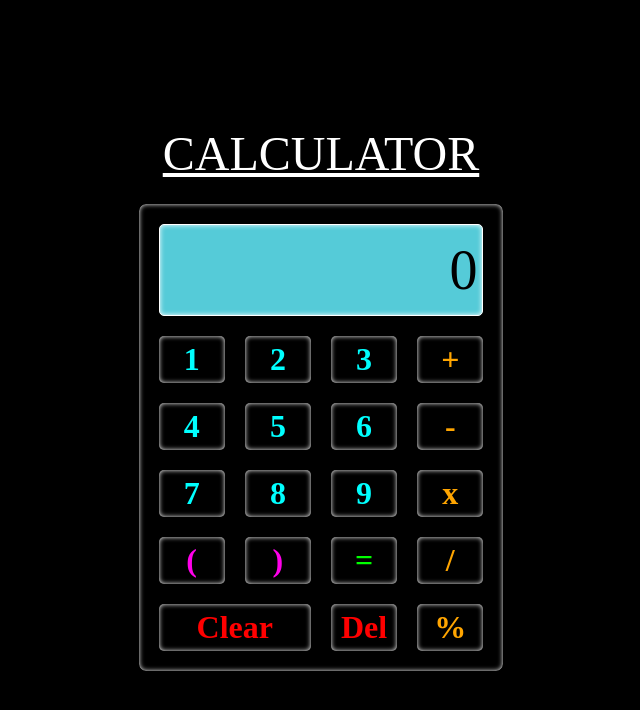
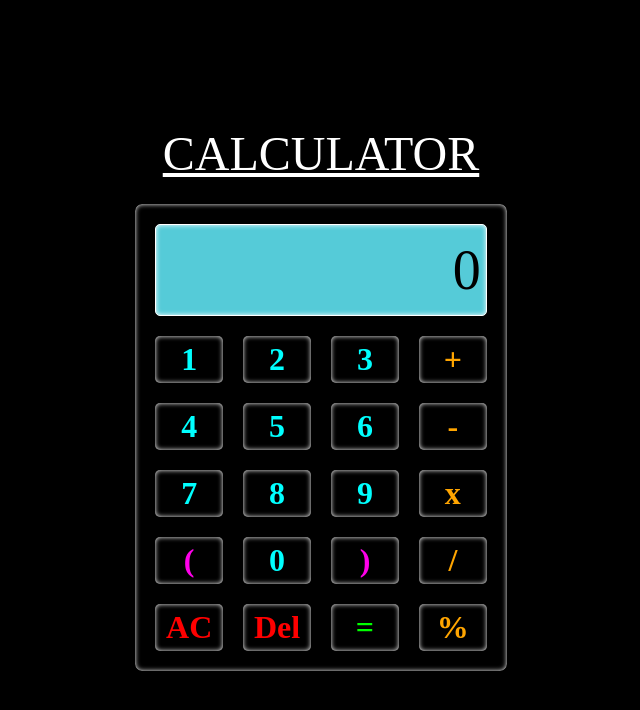
Before and after one commit to KC-004/Calculator_javascript, a plain HTML site: page index.html in a window 1280 px wide. Shown: the whole page, without its empty margins (319-959 px from the left). Drawn offline with Linux system fonts and the light colour scheme; a web font is replaced by a local one.

Commit message:
updating...

```diff
--- a/index.html
+++ b/index.html
@@ -42,15 +42,19 @@
         <div class="btn opp mul" onclick="addElement('*')">x</div>
 
         <div class="open btn" onclick="addElement('(')">(</div>
+        <div class="6 btn" onclick="addElement('0')">0</div>
         <div class="close btn" onclick="addElement(')')">)</div>
-
-        <div class="ans btn" onclick="compute()">=</div>
 
         <div class="btn opp div" onclick="addElement('/')">/</div>
 
-        <div class="btn clear" onclick="allClear()">Clear</div>
+
+
+
+        <div class="btn clear" onclick="allClear()">AC</div>
 
         <div class="btn del" onclick="del()">Del</div>
+
+        <div class="ans btn" onclick="compute()">=</div>
 
         <div class="btn opp rem" onclick="addElement('%')">%</div>
 
--- a/style.css
+++ b/style.css
@@ -47,6 +47,7 @@ body {
     grid-column: 1/ span 4;
     justify-content: end;
     align-items: center;
+    width: 319.6px;
 }
 .display-content {
     font-size: 3.5rem;
@@ -83,7 +84,7 @@ body {
 
 .clear {
     color: red;
-    grid-column: 1/ span 2;
+
 
 }
 .clear:hover {
```
